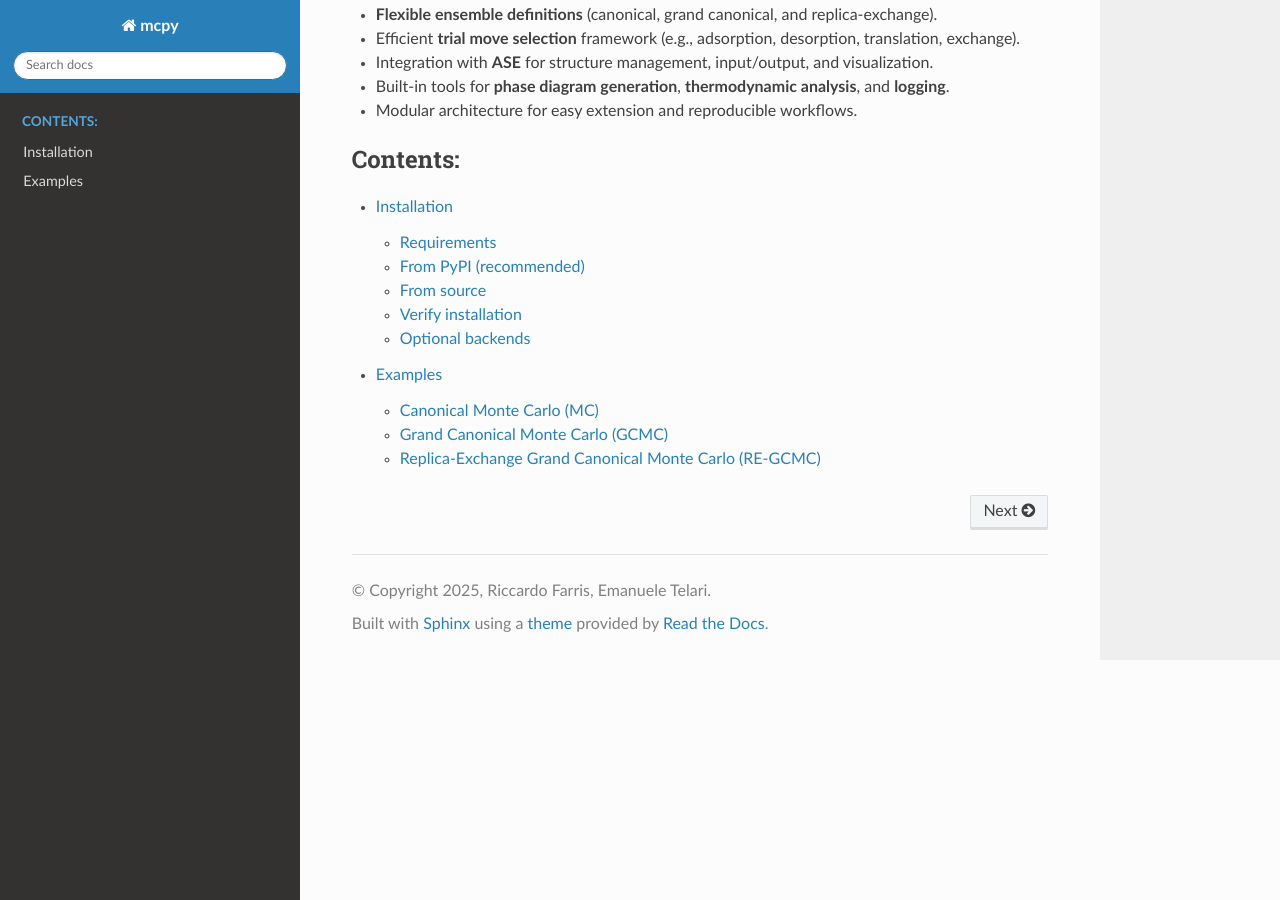
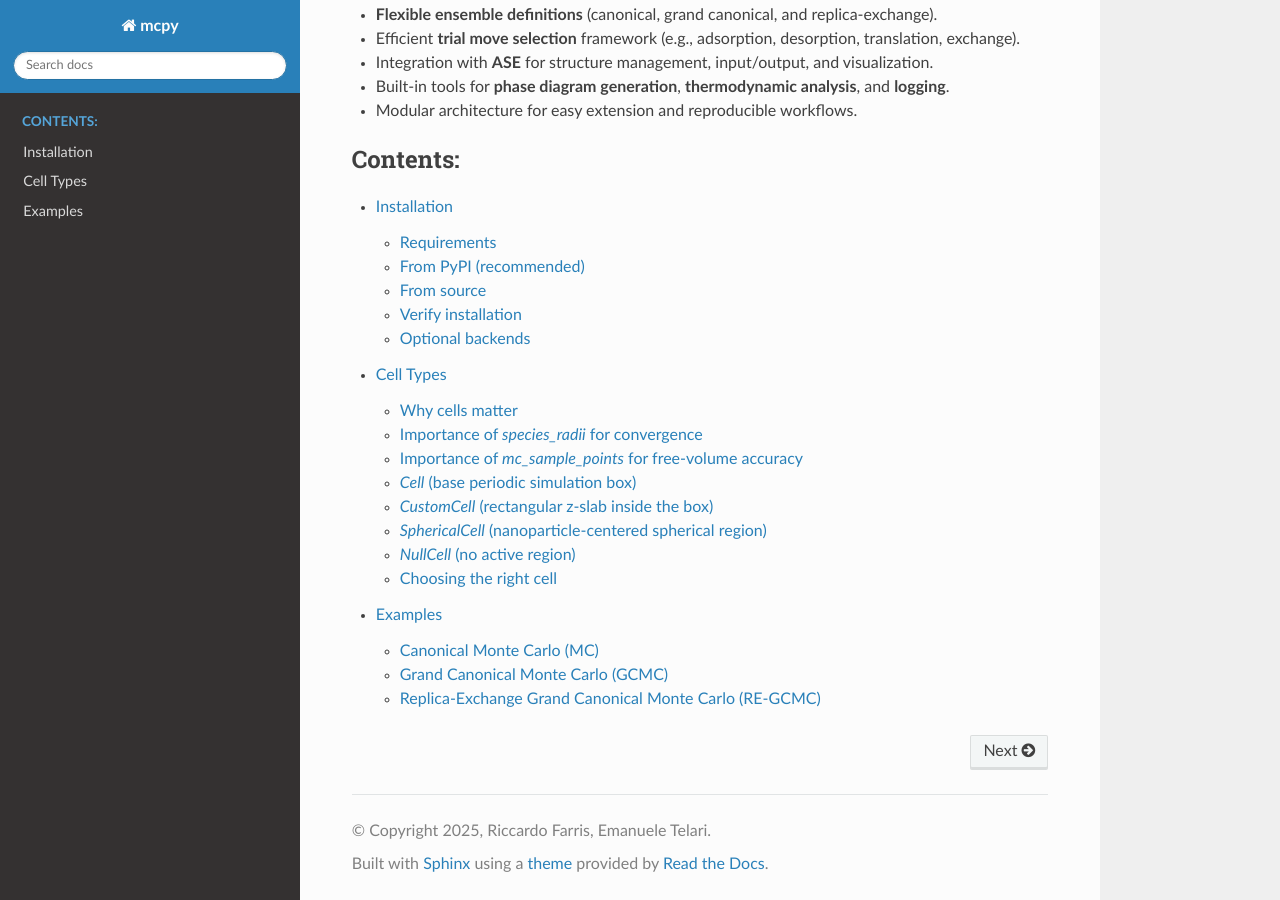
Before and after one commit to farrisric/mcpy, a Sphinx documentation site: the page built from docs/index.rst, in a window 1280 px wide and 900 px high, scrolled down 629 px. Built offline with Sphinx 7.4.7 and the Read the Docs theme 3.1.0, drawn with Linux system fonts in a browser that asks for light colours; some of the changed lines change nothing that is shown.

Commit message:
documentation on cell types

```diff
--- /dev/null
+++ b/docs/cells.rst
@@ -0,0 +1,133 @@
+Cell Types
+==========
+
+`mcpy` uses *cell objects* to define the geometric region where Monte Carlo moves are sampled and where free volume is estimated.
+
+Available cell types are exposed from `mcpy.cell`:
+
+.. code-block:: python
+
+   from mcpy.cell import Cell, CustomCell, SphericalCell, NullCell
+
+
+Why cells matter
+----------------
+
+In GCMC moves (especially insertion/deletion), the cell controls:
+
+- where random trial points are generated,
+- which atoms are considered "inside" the active MC region,
+- and the accessible/free volume used in acceptance terms.
+
+Importance of `species_radii` for convergence
+---------------------------------------------
+
+Setting `species_radii` is important because free volume is estimated by excluding points that fall inside atomic spheres.
+If radii are missing or unrealistic, the free-volume term can be poorly estimated, which leads to less efficient insertion/deletion acceptance behavior.
+
+During relaxation phases of a grand-canonical run, a good free-volume estimate helps the simulation spend less time on unphysical trial moves and improves sampling efficiency.
+In practice, this usually speeds up convergence toward the equilibrium composition/structure.
+
+For this reason, always provide physically meaningful radii for the species involved in your GCMC moves.
+
+Importance of `mc_sample_points` for free-volume accuracy
+---------------------------------------------------------
+
+`mc_sample_points` sets how many random points are used in the Monte Carlo estimate of free volume.
+The algorithm samples points in the active cell and classifies each one as free or occupied.
+
+As a rule of thumb:
+
+- more `mc_sample_points` -> lower statistical noise and higher free-volume accuracy,
+- fewer `mc_sample_points` -> faster evaluation but noisier free-volume estimates.
+
+Choose this value by balancing accuracy and runtime cost for your system size and workflow.
+
+
+`Cell` (base periodic simulation box)
+-------------------------------------
+
+`Cell` uses the full ASE simulation cell (`atoms.cell`) as the MC region.
+Random points are generated uniformly in fractional coordinates and mapped to Cartesian coordinates.
+
+Use this when your active region is simply the full periodic box.
+
+.. code-block:: python
+
+   from mcpy.cell import Cell
+
+   cell = Cell(atoms, species_radii={"O": 0.0, "Ag": 2.947})
+   cell.calculate_volume(atoms)
+   V = cell.get_volume()
+
+
+`CustomCell` (rectangular z-slab inside the box)
+------------------------------------------------
+
+`CustomCell` defines a sub-cell with custom height and bottom position along `z`.
+This is useful for surfaces or slabs where only part of the simulation box should be sampled.
+
+Key parameters:
+
+- `custom_height`: thickness of the active region,
+- `bottom_z`: starting `z` coordinate of that region,
+- `species_radii`: per-element exclusion radii for free-volume estimation.
+
+.. code-block:: python
+
+   from mcpy.cell import CustomCell
+
+   custom_cell = CustomCell(
+       atoms,
+       custom_height=8.0,
+       bottom_z=5.0,
+       species_radii={"O": 0.0, "Ag": 2.947},
+       mc_sample_points=100_000,
+   )
+   custom_cell.calculate_volume(atoms)
+
+
+`SphericalCell` (nanoparticle-centered spherical region)
+--------------------------------------------------------
+
+`SphericalCell` is designed for nanoparticles.
+It recenters the structure at the origin and defines a spherical MC region with:
+
+- radius = max atom distance from center + `vacuum`.
+
+This is typically the most natural region for finite clusters.
+
+.. code-block:: python
+
+   from mcpy.cell import SphericalCell
+
+   spherical_cell = SphericalCell(
+       atoms,
+       vacuum=3.0,
+       species_radii={"Ag": 2.947, "O": 0.0},
+       mc_sample_points=100_000,
+   )
+   spherical_cell.calculate_volume(atoms)
+
+
+`NullCell` (no active region)
+-----------------------------
+
+`NullCell` is a no-op cell object that returns zero volume.
+Use it when an algorithm requires a cell-like object but you intentionally do not want insertion-region behavior.
+
+.. code-block:: python
+
+   from mcpy.cell import NullCell
+
+   null_cell = NullCell()
+   V = null_cell.get_volume()  # 0
+
+
+Choosing the right cell
+-----------------------
+
+- Use `Cell` for full periodic bulk-like regions.
+- Use `CustomCell` for slab/surface windows inside a periodic cell.
+- Use `SphericalCell` for nanoparticles and finite clusters.
+- Use `NullCell` as a placeholder when no physical insertion region is needed.
--- a/docs/index.rst
+++ b/docs/index.rst
@@ -27,4 +27,5 @@
    :maxdepth: 2
 
    installation
+   cells
    examples
```
